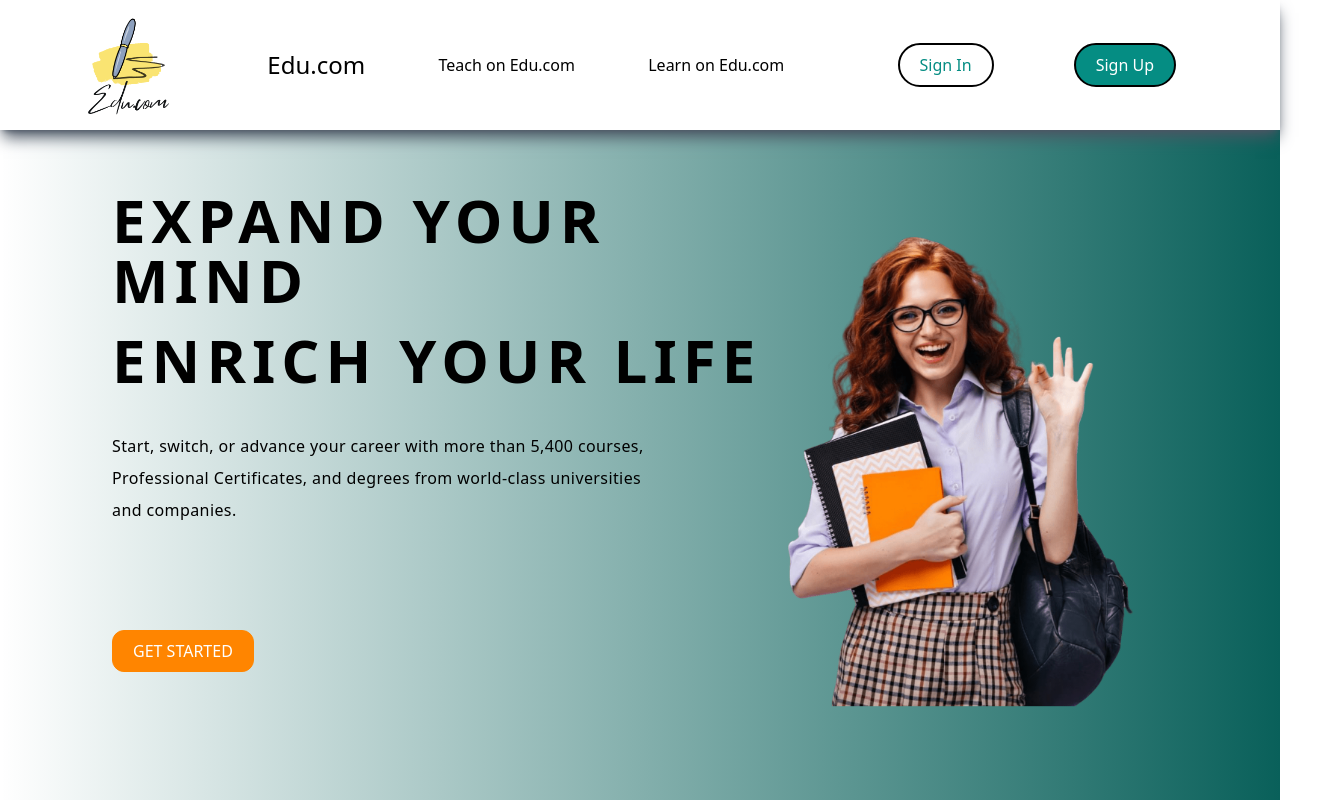
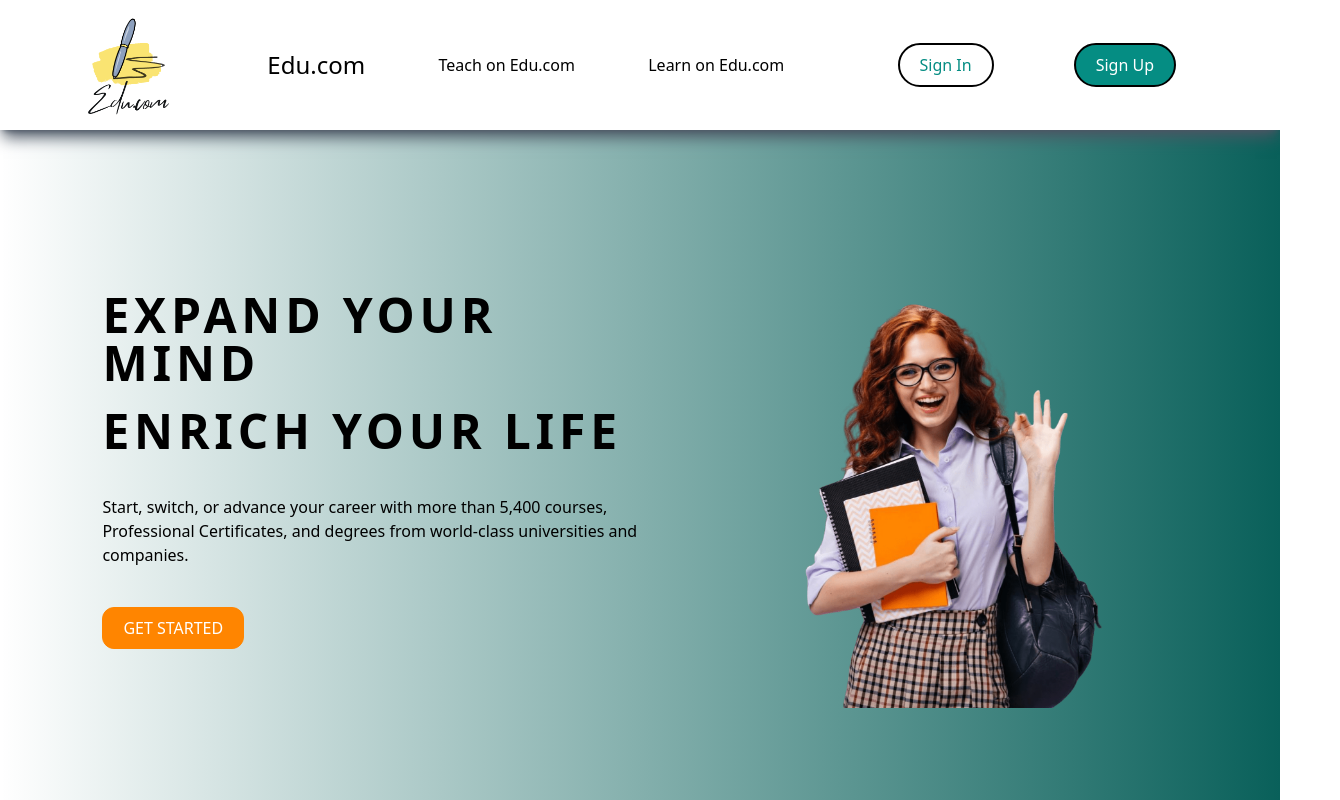
Before and after one commit to vishnaka-dasanayaka/SLTMS, a React (Create React App) app in the folder Frontend/: page / in a window 1280 px wide. Shown: the top 800 px of the page, 1340 px wide, since content can reach past the window. Built offline with nearby package versions, Linux system fonts and the light colour scheme.

Commit message:
Make hero section responsive

```diff
--- a/Frontend/src/components/Hero/Hero.jsx
+++ b/Frontend/src/components/Hero/Hero.jsx
@@ -5,12 +5,12 @@ function Hero() {
   return (
     <div>
 
-        <div className='h-[87vh] flex items-center justify-center'>
+        {/* <div className='h-[87vh] flex items-center justify-center'>
 
             <div className='grid w-3/5 grid-rows-3 ml-28 mt-36'>
                 <div className='text-6xl'>
-                    <h1 className='mb-5 font-bold tracking-widest'>EXPAND YOUR MIND</h1>
-                    <h1 className='mb-10 font-bold tracking-widest'>ENRICH YOUR LIFE</h1>
+                    <h1 className='mb-5 text-3xl font-bold tracking-widest sm:text-5xl md:text-6xl'>EXPAND YOUR MIND</h1>
+                    <h1 className='mb-10 text-3xl font-bold tracking-widest sm:text-5xl md:text-6xl'>ENRICH YOUR LIFE</h1>
                 </div>
 
                 <div className= ' w-[550px] tracking-wide leading-loose '>
@@ -39,11 +39,55 @@ function Hero() {
                 </div>
             </div>
 
-            <div className='w-2/5'>
+            <div className='hidden w-2/5 sm:block'>
                 <img className='-ml-20 mb-10 scale-[1.6]' src="../img/hero_side.png" alt="" />
             </div>
 
+        </div> */}
+
+        <div className='flex h-[80vh] mt-[5vh]'>
+
+            <div className='flex flex-col justify-center w-[50vw] mb-[5vh] ml-[8vw]'>
+
+                <div>
+                    <h1 className='mb-5 text-3xl font-bold tracking-widest sm:text-4xl md:text-5xl'>EXPAND YOUR MIND</h1>
+                    <h1 className='mb-10 text-3xl font-bold tracking-widest sm:text-4xl md:text-5xl'>ENRICH YOUR LIFE</h1>
+                </div>
+
+                <div className= 'mb-10'>
+                    <p>
+                        Start, switch, or advance your career with more than 5,400 courses,
+                        Professional Certificates, and degrees from world-class universities
+                        and companies.
+                    </p>
+                </div>
+
+                <div>
+                 <Link to="/signup">
+                    <button className='
+                            border
+                            border-btn_color
+                            border-2px
+                            bg-btn_color
+                            px-5
+                            py-2
+                            rounded-xl
+                            text-white
+                            hover:bg-white
+                            hover:text-[#ff8400]
+                            '>GET STARTED</button>
+                </Link>
+                </div>
+
+            </div>
+
+            <div className='items-center hidden w-[60vw] scale-[1.0] lg:flex mb-[-1vh]'>
+                <img className='' src="../img/hero_side.png" alt="" />
+            </div>
+
         </div>
+
+
     </div>
   )
 }
--- a/Frontend/src/pages/SignUp/SignUp.jsx
+++ b/Frontend/src/pages/SignUp/SignUp.jsx
@@ -7,7 +7,9 @@ function SignUp() {
     <div>
       <Navbar/>
       <h1 className='mt-20 text-2xl font-extrabold tracking-widest text-center uppercase'>smart teaching and learning management system</h1>
-      <div className='flex items-center justify-center mt-24'>
+
+      <div className='flex flex-col items-center justify-center mt-24 md:flex-row'>
+
       <Link to="/studentsignup">
         <div className='flex justify-center items-center h-40 m-10 bg-gradient-to-l from-[#e99f69] shadow-lg w-96'>
             <div className='ml-10 text-3xl font-extrabold uppercase'>student</div>
@@ -25,7 +27,9 @@ function SignUp() {
             </div>
           </div>
         </Link>
+
       </div>
+
     </div>
   )
 }
```
